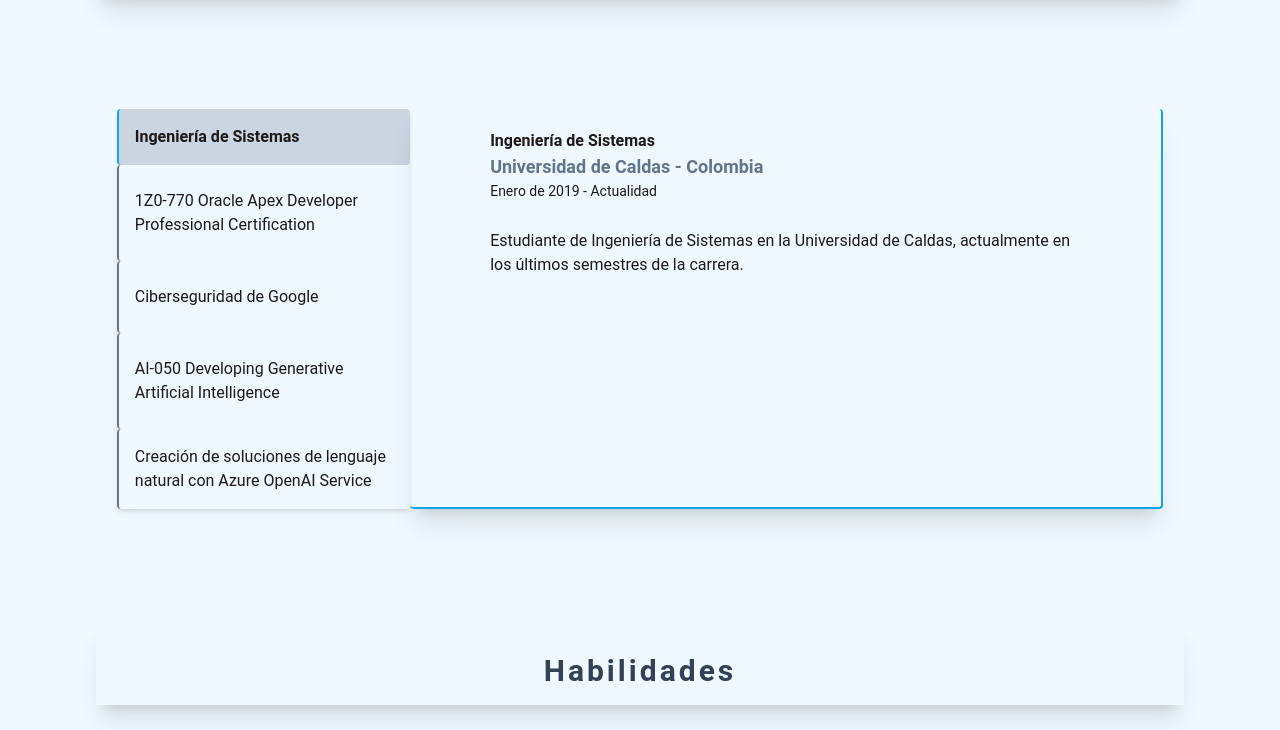
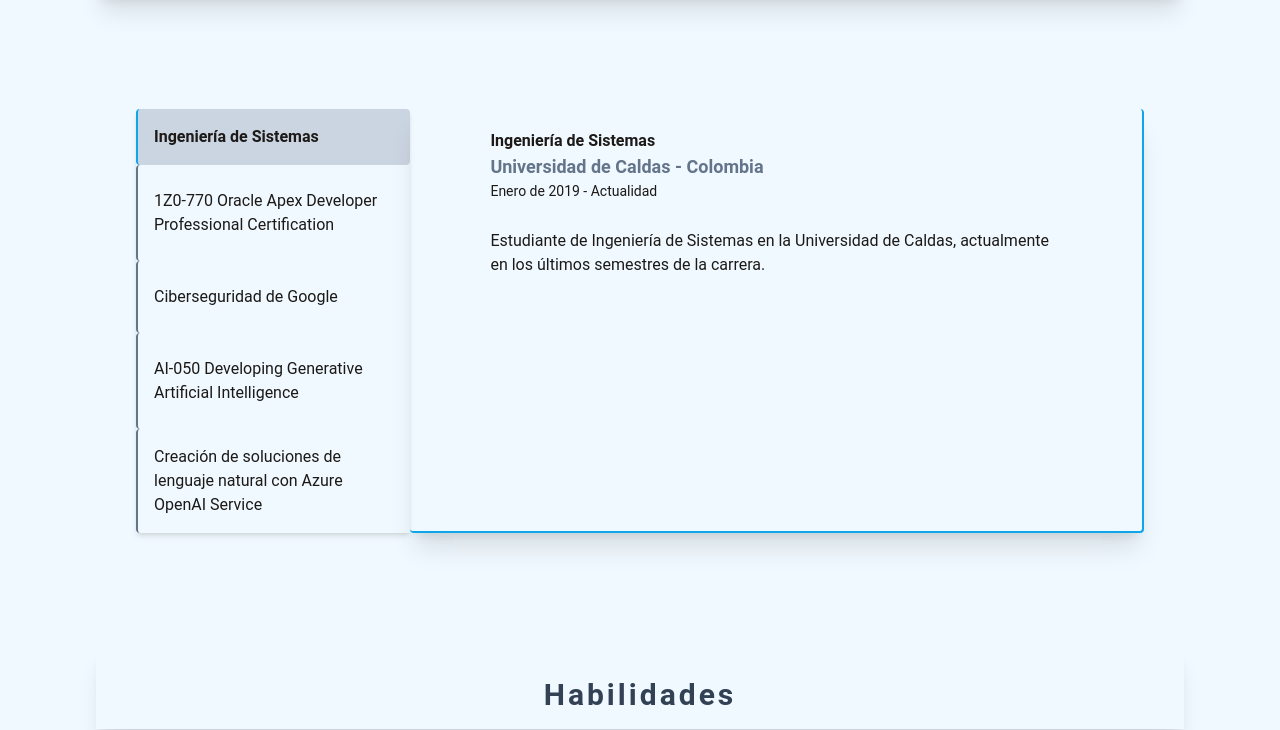
Before and after one commit to Terlius/terlius.github.io, a plain HTML site: page index.html in a window 1280 px wide. Shown: the part 673-1403 px from the top of the page. Drawn offline with nearby package versions, Linux system fonts and the light colour scheme.

Commit message:
Fix Education Section

```diff
--- a/index.html
+++ b/index.html
@@ -135,7 +135,7 @@
         <h2 class="text-3xl text-slate-700 dark:text-white font-bold tracking-widest w-[85%] m-auto text-center pt-8 shadow-xl p-4" id="educationSectionTitle">
             Educación, Certificaciones y Cursos
         </h2>
-        <section id="educationSection" class="my-12 flex flex-col w-[90%] lg:flex-row lg:w-[88%] lg:my-28 m-auto justify-center px-10">
+        <section id="educationSection" class="my-12 flex flex-col w-[88%] md:w-[80%] lg:flex-row lg:w-[85%] lg:my-28 m-auto justify-center px-10">
             <div class="flex justify-between flex-col lg:w-[30%] shadow-md ">
                 <button type="button" id="link1" data-id="item1" class="border-b-2 font-bold hover:dark:bg-sky-500 w-full px-4 hover:bg-slate-200 lg:border-l-2 lg:border-b-0 lg:text-left transition duration-300 border-sky-500 bg-slate-300 dark:bg-sky-500 py-4 rounded focus:font-bold" >
                     Ingeniería de Sistemas
```
Also changed, not shown: output.css.
